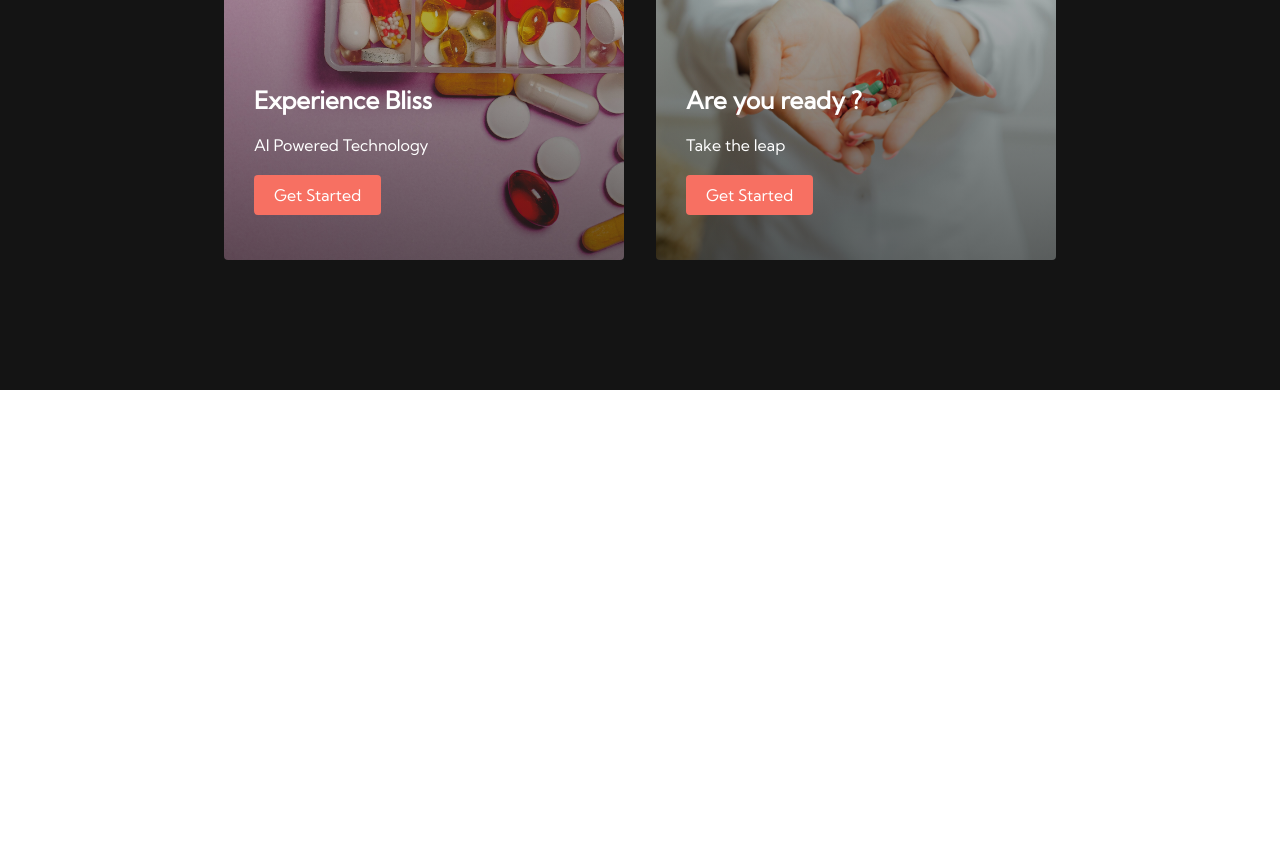
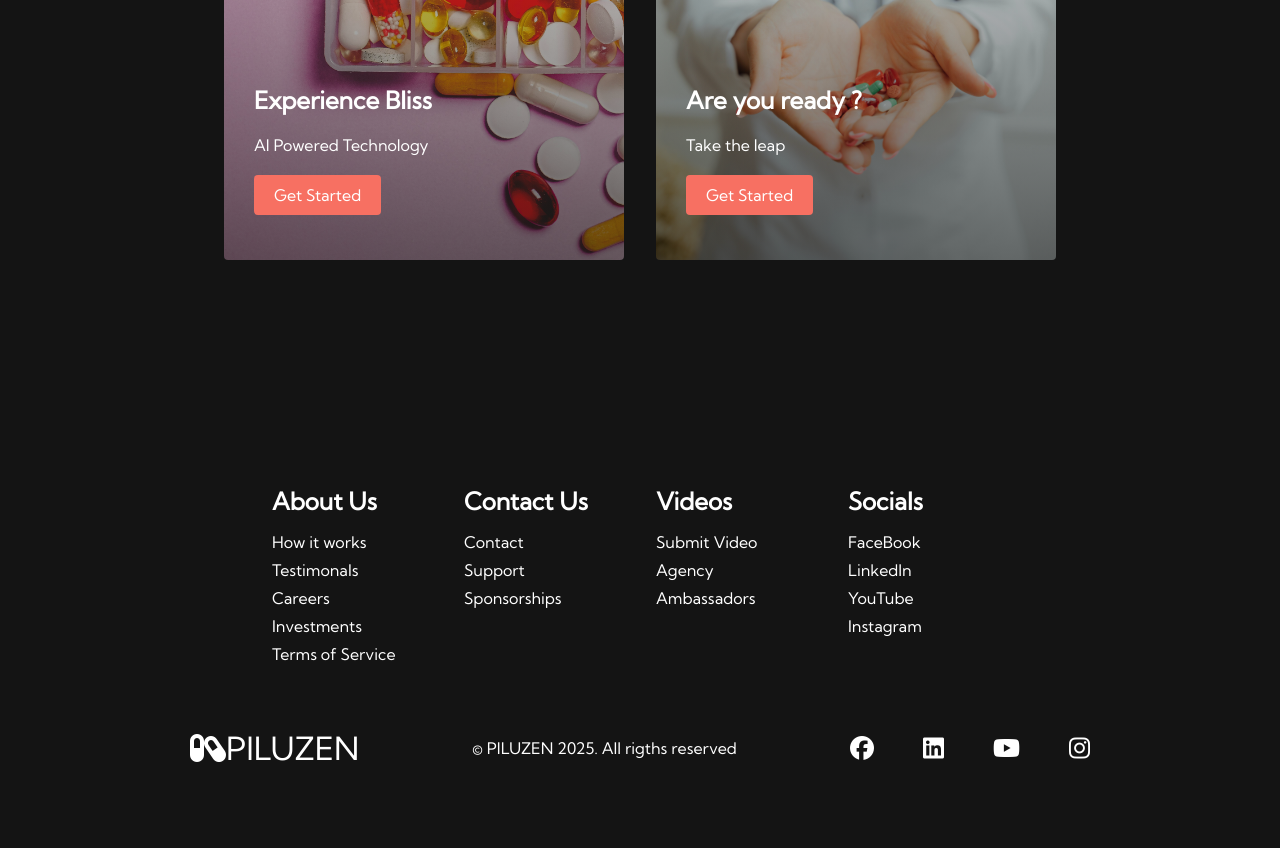
Before and after one commit to Piluzen/Piluzen-site, a plain HTML site: page index.html in a window 1280 px wide. Shown: the part 1210-2058 px from the top of the page. Before the commit the page ends 1600 px from the top, so only its background shows below. Drawn offline with Linux system fonts and the light colour scheme.

Commit message:
gabarit final

```diff
--- a/index.html
+++ b/index.html
@@ -69,6 +69,64 @@
     </div>
    </div>
   </div>
+  <!--footer section-->
+  <div class="footer__container">
+    <div class="footer__links">
+      <div class="footer__links--wrapper">
+        <div class="footer__links--items">
+          <h2>About Us</h2>
+          <a href="/">How it works</a>
+          <a href="/">Testimonals</a>
+          <a href="/">Careers</a>
+          <a href="/">Investments</a>
+          <a href="/">Terms of Service</a>
+        </div>
+        <div class="footer__links--items">
+          <h2>Contact Us</h2>
+          <a href="/">Contact</a>
+          <a href="/">Support</a>
+          <a href="/">Sponsorships</a>
+        </div>
+      </div>
+      <div class="footer__links--wrapper">
+        <div class="footer__links--items">
+          <h2>Videos</h2>
+          <a href="/">Submit Video</a>
+          <a href="/">Agency</a>
+          <a href="/">Ambassadors</a>
+        </div>
+        <div class="footer__links--items">
+          <h2>Socials</h2>
+          <a href="/">FaceBook</a>
+          <a href="/">LinkedIn</a>
+          <a href="/">YouTube</a>
+          <a href="/">Instagram</a>
+        </div>
+      </div>
+    </div>
+    <div class="social__media">
+      <div class="social__media--wrap">
+        <div class="footer__logo">
+          <a href="/" id= "footer__logo"><i class="fas fa-capsules"></i>  PILUZEN</a>
+        </div>
+        <p class="website__rights"> © PILUZEN 2025. All rigths reserved</p>
+        <div class="social__icons">
+          <a href="/" class="social__icons--links" target="_blank">
+            <i class="fab fa-facebook"></i>
+          </a>
+          <a href="/" class="social__icons--links" target="_blank">
+            <i class="fab fa-linkedin"></i>
+          </a>
+          <a href="/" class="social__icons--links" target="_blank">
+            <i class="fab fa-youtube"></i>
+          </a>
+          <a href="/" class="social__icons--links" target="_blank">
+            <i class="fab fa-instagram"></i>
+          </a>
+        </div>
+      </div>
+    </div>
+  </div>
 
 
 
--- a/static/style/main.css
+++ b/static/style/main.css
@@ -458,3 +458,135 @@
         width: 300px;
     }
 }
+
+/* Footer Section */
+.footer__container {
+    background-color: #141414;
+    padding: 5rem 0;
+    display: flex;
+    flex-direction: column;
+    justify-content: center;
+    align-items: center;
+}
+
+#footer__logo {
+    color: #fff;
+    display: flex;
+    align-items: center;
+    cursor: pointer;
+    text-decoration: none;
+    font-size: 2rem;
+}
+
+.footer__links {
+    width: 100%;
+    max-width: 1000px;
+    display: flex;
+    justify-content: center;
+}
+
+.footer__links--wrapper {
+    display: flex;
+}
+
+.footer__links--items {
+    display: flex;
+    flex-direction: column;
+    align-items: flex-start;
+    margin: 16px;
+    text-align: left;
+    width: 160px;
+    box-sizing: border-box;
+}
+
+.footer__links--items h2 {
+    margin-bottom: 16px;
+}
+
+.footer__links--items > h2 {
+    color: #fff;
+}
+
+.footer__links--items a {
+   color: #fff;
+   text-decoration: none;
+   margin-bottom: 0.5rem;
+}
+
+.footer__links--items a:hover {
+    color: #e9e9e9;
+    transition: 0.3s ease-out;
+}
+
+/* Social icons */
+.social__icons--links {
+    color: #fff;
+    font-size: 24px;
+}
+
+.social__media {
+    max-width: 1000px;
+    width: 100%;
+}
+
+.social__media--wrap {
+    display: flex;
+    justify-content: space-between;
+    align-items: center;
+    width: 90%;
+    max-width: 1000px;
+    margin: 40px auto 0 auto;
+}
+
+.social__icons {
+    display: flex;
+    justify-content: space-between;
+    align-items: center;
+    width: 240px;
+}
+
+.social__logo {
+    color: #fff;
+    justify-self: flex-start;
+    margin-left: 20px;
+    cursor: pointer;
+    text-decoration: none;
+    font-size: 2rem;
+    display: flex;
+    align-items: center;
+    margin-bottom: 16px;
+}
+
+.website__rights {
+    color: #fff;
+}
+
+@media screen and (max-width: 820px) {
+    .footer__links {
+        padding-top: 2rem;
+    }
+
+    #footer__logo {
+        margin-bottom: 2rem;
+    }
+
+    .website__rights {
+        margin-bottom: 2rem ;
+    }
+
+    .footer__links--wrapper {
+        flex-direction: column;
+    }
+
+    .social__media--wrap {
+        flex-direction: column;
+    }
+}
+
+@media screen and (max-width: 480px) {
+    .footer__links--items {
+    margin: 0;
+    padding: 10px;
+    width: 100%;
+    }
+}
```
Also changed, not shown: tech.html (+133 -0 lines).
